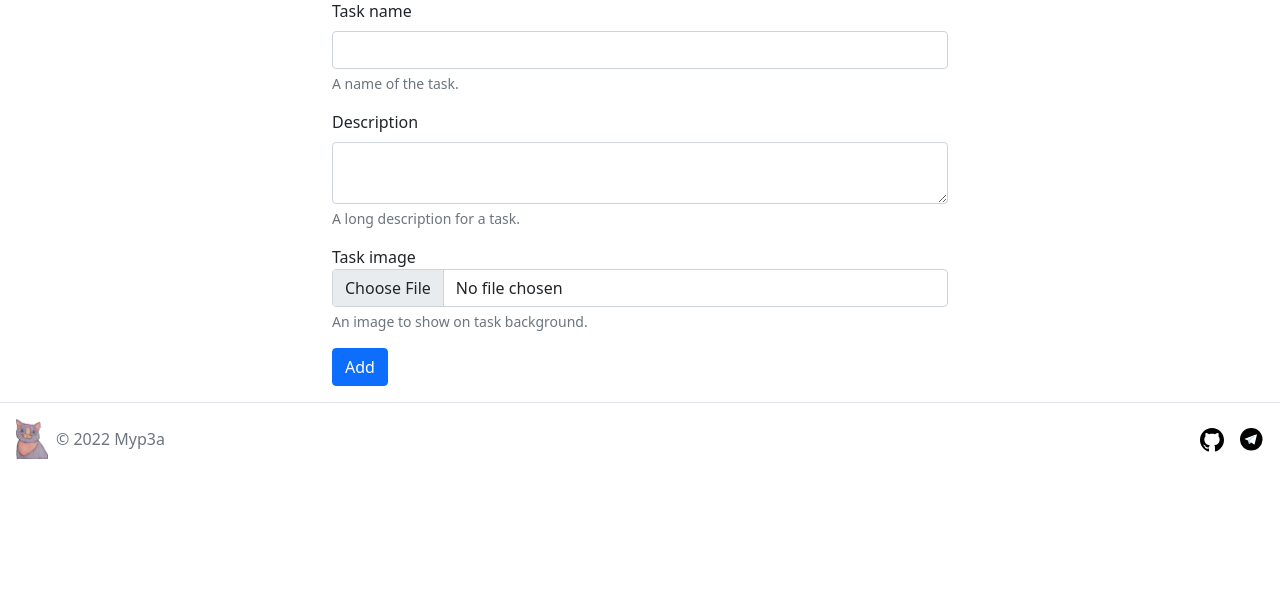
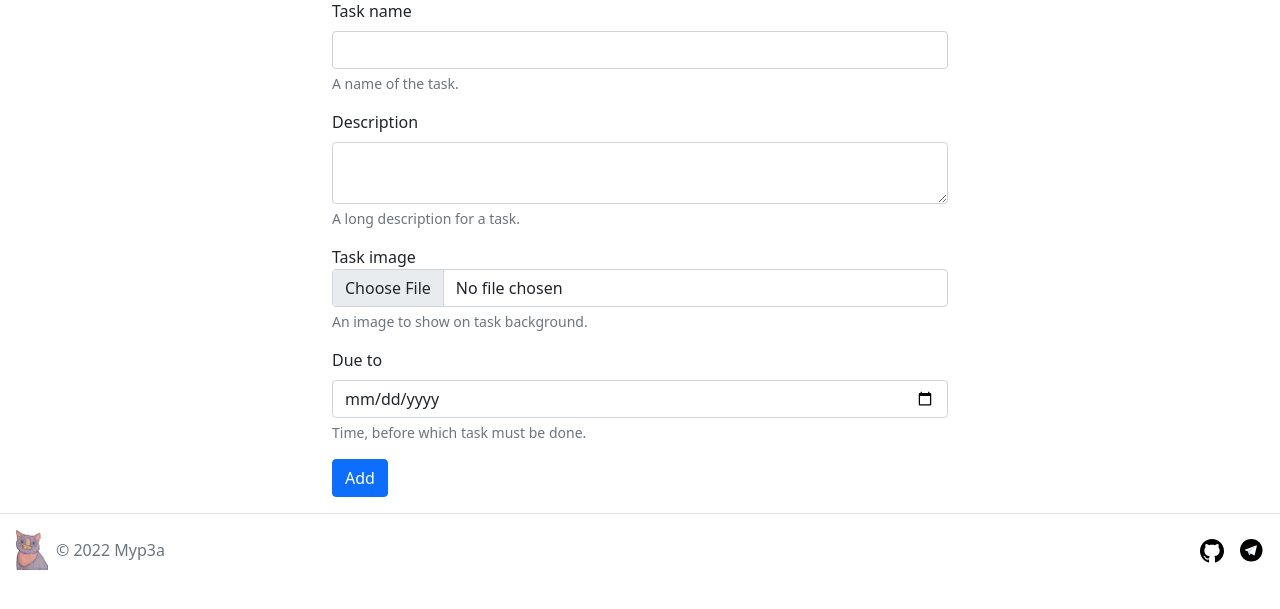
Before and after one commit to Myp3a/todo-list, a Django app: template todo/templates/newcard.html in a window 1280 px wide. Shown: the part 145-754 px from the top of the page. Run offline with Django 3.2, Linux system fonts and the light colour scheme; the template is opened without the code that fills it, so the values that code supplies are empty.

Commit message:
Task scheduling

```diff
--- a/todo/forms.py
+++ b/todo/forms.py
@@ -4,3 +4,4 @@ class NewCardForm(forms.Form):
     name = forms.CharField(label="Task name", max_length=100)
     description = forms.CharField(label="Description", widget=forms.Textarea)
     imgfile = forms.FileField(label="Task image", required=False)
+    due_to = forms.DateTimeField(label="Task schedule", required=False)
--- a/todo/static/functions.js
+++ b/todo/static/functions.js
@@ -108,3 +108,64 @@ const remove_card_detail = (card,e) => {
         success: a => window.location.href = '/'
     })
 }
+
+const pick_time = (card,e) => {
+    let but = card.querySelector(".btn-secondary")
+    but.classList.remove("btn-secondary")
+    but.classList.add("btn-primary")
+    but.setAttribute("onclick","schedule(this.parentElement.parentElement,event)")
+    let card_body = card.querySelector(".card-body")
+    let curts = new Date()
+    let due_to = card.getAttribute("data-dueto")
+    if (due_to == "") {
+        due_to = curts/1000
+    }
+    let ts = new Date(Number.parseInt(due_to)*1000)
+    let time_selector = document.createElement("input")
+    time_selector.type = "date"
+    time_selector.value = new Date(ts.getTime() - ts.getTimezoneOffset() * 60000).toISOString().substring(0, 19)
+    time_selector.classList.add("form-control")
+    time_selector.min = new Date(curts.getTime() - curts.getTimezoneOffset() * 60000).toISOString().substring(0, 19)
+    card_body.prepend(time_selector)
+    let due_to_elem = card.querySelector(".card-text")
+    card_body.removeChild(due_to_elem)
+}
+
+const schedule = (card,e) => {
+    let csrftoken = $('meta[name="csrf-token"]').attr('content')
+    let card_id = card.getAttribute("data-cardid")
+    let but = card.querySelector(".btn-primary")
+    but.classList.add("btn-secondary")
+    but.classList.remove("btn-primary")
+    but.setAttribute("onclick","pick_time(this.parentElement.parentElement,event)")
+    let time_selector = document.querySelector(".form-control")
+    let new_due_obj = new Date(time_selector.value)
+    let new_due = new_due_obj.getTime() / 1000
+    let due_to_text = document.createElement("p")
+    due_to_text.classList.add("card-text", "text-muted")
+
+    let card_body = card.querySelector(".card-body")
+    card_body.removeChild(time_selector)
+    card_body.prepend(due_to_text)
+    $.post({
+        url: "/schedule",
+        data: {'card_id':card_id, 'time':new_due},
+        headers: {
+            'X-CSRFToken': csrftoken
+        },
+        success: a => {
+            due_to_text.textContent = `Сделать до: ${new_due_obj.getDate().toString().padStart(2, '0')}.${(new_due_obj.getMonth()+1).toString().padStart(2, '0')}.${new_due_obj.getFullYear()}`
+            card.setAttribute("data-dueto",new_due)
+        },
+        error: a => {
+            let due_to = card.getAttribute("data-dueto")
+            if (due_to == "") {
+                card_body.removeChild(due_to_text)
+            }
+            else {
+                let ts = new Date(Number.parseInt(due_to)*1000)
+                due_to_text.textContent = `Сделать до: ${ts.getDate().toString().padStart(2, '0')}.${(ts.getMonth()+1).toString().padStart(2, '0')}.${ts.getFullYear()}`
+            }
+        }
+    })
+}
--- a/todo/templates/card.html
+++ b/todo/templates/card.html
@@ -7,9 +7,13 @@
             <a href="/" class="btn btn-danger mb-3 ms-1">Назад</a>
         </div>
         <div class="d-flex flex-row">
-            <div data-cardid="{{ task.id }}" class="card m-3" style="width:20%;">
+            <div data-cardid="{{ task.id }}" data-dueto="{{ task.due_to|date:"U" }}" class="card m-3" style="width:20%;">
                 <img class="card-img-top" src="{% get_static_prefix %}{{task.img_path}}">
                 <div class="card-body">
+                    {% if task.due_to %}
+                        <p class="card-text text-muted">Сделать до: {{ task.due_to|date:"d.m.Y" }}</p>
+                    {% endif %}
+                        <a class="btn m-1 btn-secondary" onclick="pick_time(this.parentElement.parentElement,event)">Запланировать</a>
                     {% if task.done %}
                         <a class="btn m-1 btn-success" onclick="make_undone_detail(this.parentElement.parentElement,event)">Не сделано</a>
                         <a class="btn btn-danger m-1" onclick="remove_card_detail(this.parentElement.parentElement,event)">Удалить</a>
--- a/todo/templates/index.html
+++ b/todo/templates/index.html
@@ -9,7 +9,7 @@
         {% if tasks_list %}
             <div id="cards" class="d-flex flex-row flex-wrap">
                 {% for task in tasks_list %}
-                    <div data-cardid="{{ task.id }}" class="card m-1 shadow {% if task.done %} opacity-50 {% endif %}" style="width: 18rem;" onclick="console.log(this); window.location.href='/task/{{ task.id }}'">
+                    <div data-cardid="{{ task.id }}" class="card m-1 shadow {% if task.done %} opacity-50 {% endif %}" style="width: 18rem;" onclick="window.location.href='/task/{{ task.id }}'">
                         <img class="card-img-top {% if task.done %} opacity-50 {% endif %}" src="{% get_static_prefix %}{{task.img_path}}">
                         <div class="card-body">
                                 <h5 class="card-title {% if task.done %} text-decoration-line-through {% endif %}">{{ task.task|truncatechars:50 }}</h5>
--- a/todo/templates/newcard.html
+++ b/todo/templates/newcard.html
@@ -26,6 +26,11 @@
                 <input type="file" class="form-control" id="imgfile" aria-describedby="imghelp" name="imgfile">
                 <div id="imghelp" class="form-text">An image to show on task background.</div>
             </div>
+            <div class="mb-3">
+                <label for="due_to" class="form-label">Due to</label>
+                <input type="date" class="form-control" id="due_to" aria-describedby="due_tohelp" name="due_to">
+                <div id="due_tohelp" class="form-text">Time, before which task must be done.</div>
+            </div>
             <button type="submit" class="btn btn-primary">Add</button>
         </form>
     </main>
--- a/todo/urls.py
+++ b/todo/urls.py
@@ -10,5 +10,6 @@ urlpatterns = [
     path('add', views.add, name="add"),
     path('logout', views.logout, name="logout"),
     path('delete', views.delete, name="delete"),
-    path('toggle', views.toggle, name="toggle")
+    path('toggle', views.toggle, name="toggle"),
+    path('schedule', views.schedule, name="schedule")
 ]
```
Also changed, not shown: todo/models.py (+4 -4 lines), todo/views.py (+23 -3 lines).
